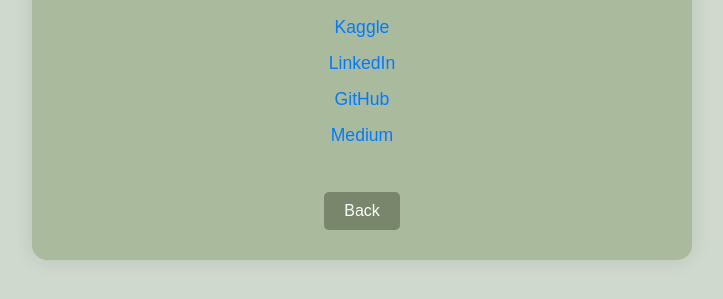
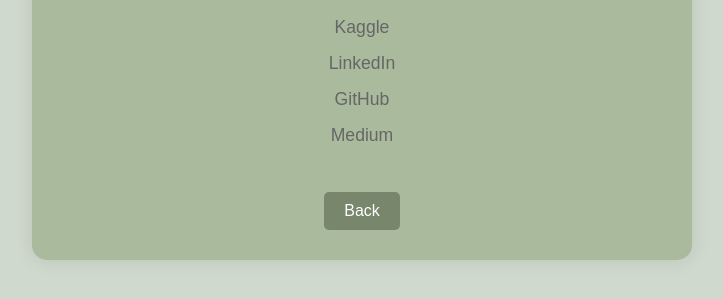
Before and after one commit to poxiewix9/poxiewix9.github.io, a plain HTML site: page socials.html in a window 1280 px wide. Shown: the part 167-466 px from the top of the page, without its empty margins (278-1001 px from the left). Drawn offline with Linux system fonts and the light colour scheme.

Commit message:
Update socials.html

```diff
--- a/socials.html
+++ b/socials.html
@@ -35,10 +35,11 @@
             color: #666;
         }
         a.social-link {
-            color: #007BFF;
+            color: #666;
             text-decoration: none;
         }
         a.social-link:hover {
+            color: #007BFF;
             text-decoration: underline;
         }
         .back-button {
@@ -61,10 +62,10 @@
     <div class="container">
         <h1>Socials</h1>
         <ul>
-            <li><a href="https://www.kaggle.com" class="social-link" target="_blank">Kaggle</a></li>
-            <li><a href="https://www.linkedin.com" class="social-link" target="_blank">LinkedIn</a></li>
-            <li><a href="https://github.com" class="social-link" target="_blank">GitHub</a></li>
-            <li><a href="https://medium.com" class="social-link" target="_blank">Medium</a></li>
+            <li><a href="https://www.kaggle.com/shuuks" class="social-link" target="_blank">Kaggle</a></li>
+            <li><a href="https://www.linkedin.com/in/keshav-singh-39414b324/" class="social-link" target="_blank">LinkedIn</a></li>
+            <li><a href="https://github.com/poxiewix9" class="social-link" target="_blank">GitHub</a></li>
+            <li><a href="https://medium.com/@penonpapers" class="social-link" target="_blank">Medium</a></li>
         </ul>
         <a href="index.html" class="back-button">Back</a>
     </div>
```
